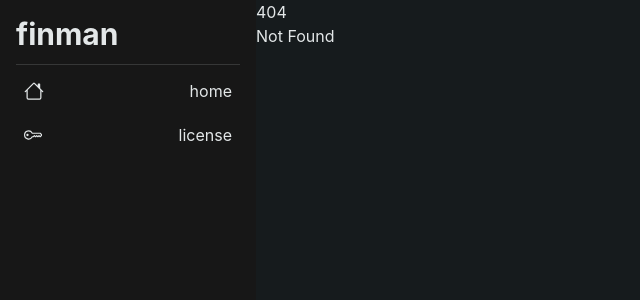
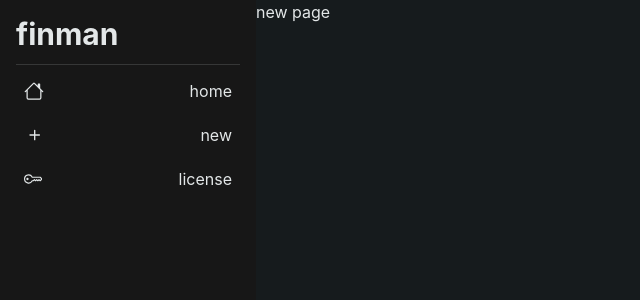
Before and after one commit to aixoio/finman, a SvelteKit app: page /new in a window 1280 px wide. Before the commit this address had no page. Shown: the top 300 px of the page, without its empty margins (0-640 px from the left). Built offline with nearby package versions, Linux system fonts and the light colour scheme.

Commit message:
add base for new page

```diff
--- a/src/routes/Sidebar.svelte
+++ b/src/routes/Sidebar.svelte
@@ -25,6 +25,21 @@
             {/snippet}
             <span>home</span>
         </SidebarLink>
+        <SidebarLink href="/new">
+            {#snippet icon()}
+                <svg
+                    xmlns="http://www.w3.org/2000/svg"
+                    fill="currentColor"
+                    class="bi bi-house w-8 h-8"
+                    viewBox="0 0 16 16"
+                >
+                    <path
+                        d="M8 4a.5.5 0 0 1 .5.5v3h3a.5.5 0 0 1 0 1h-3v3a.5.5 0 0 1-1 0v-3h-3a.5.5 0 0 1 0-1h3v-3A.5.5 0 0 1 8 4"
+                    />
+                </svg>
+            {/snippet}
+            <span>new</span>
+        </SidebarLink>
         <SidebarLink href="/license">
             {#snippet icon()}
                 <svg
--- /dev/null
+++ b/src/routes/new/+page.svelte
@@ -0,0 +1 @@
+<h1>new page</h1>
```
